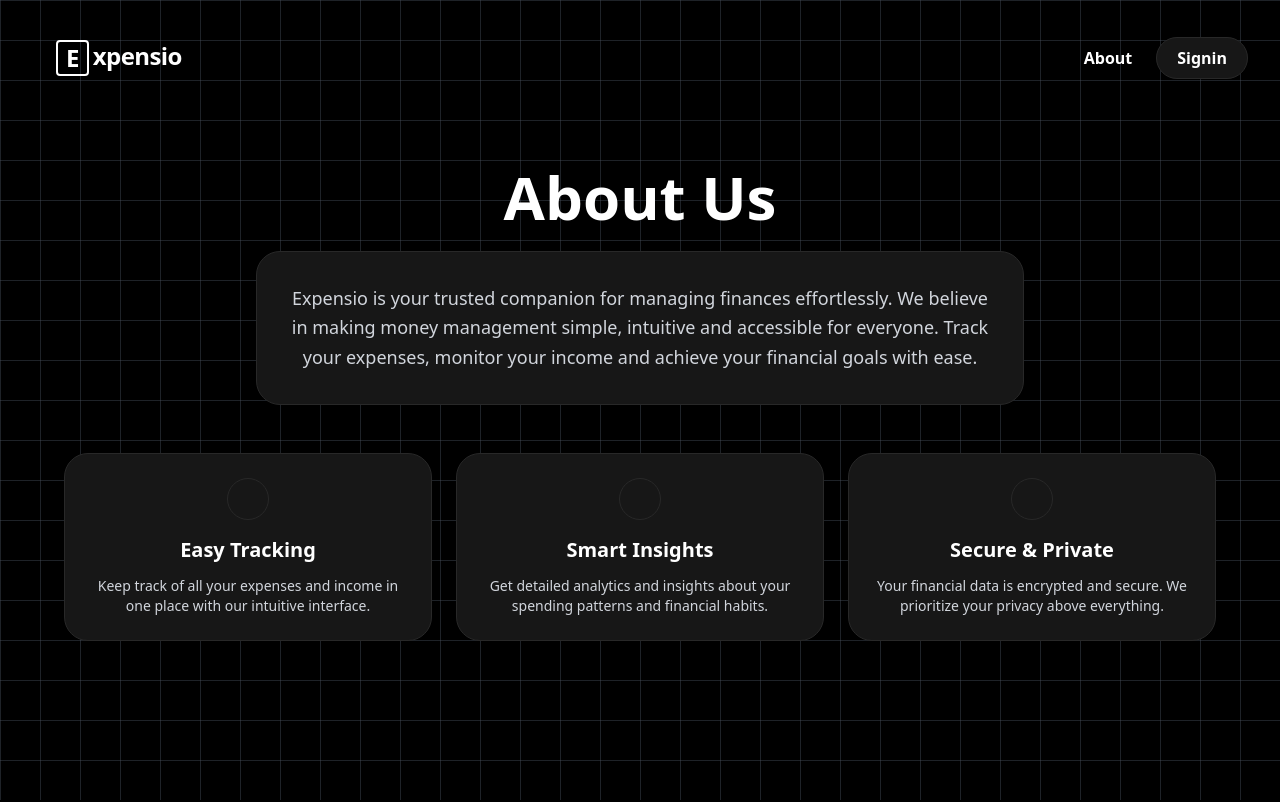
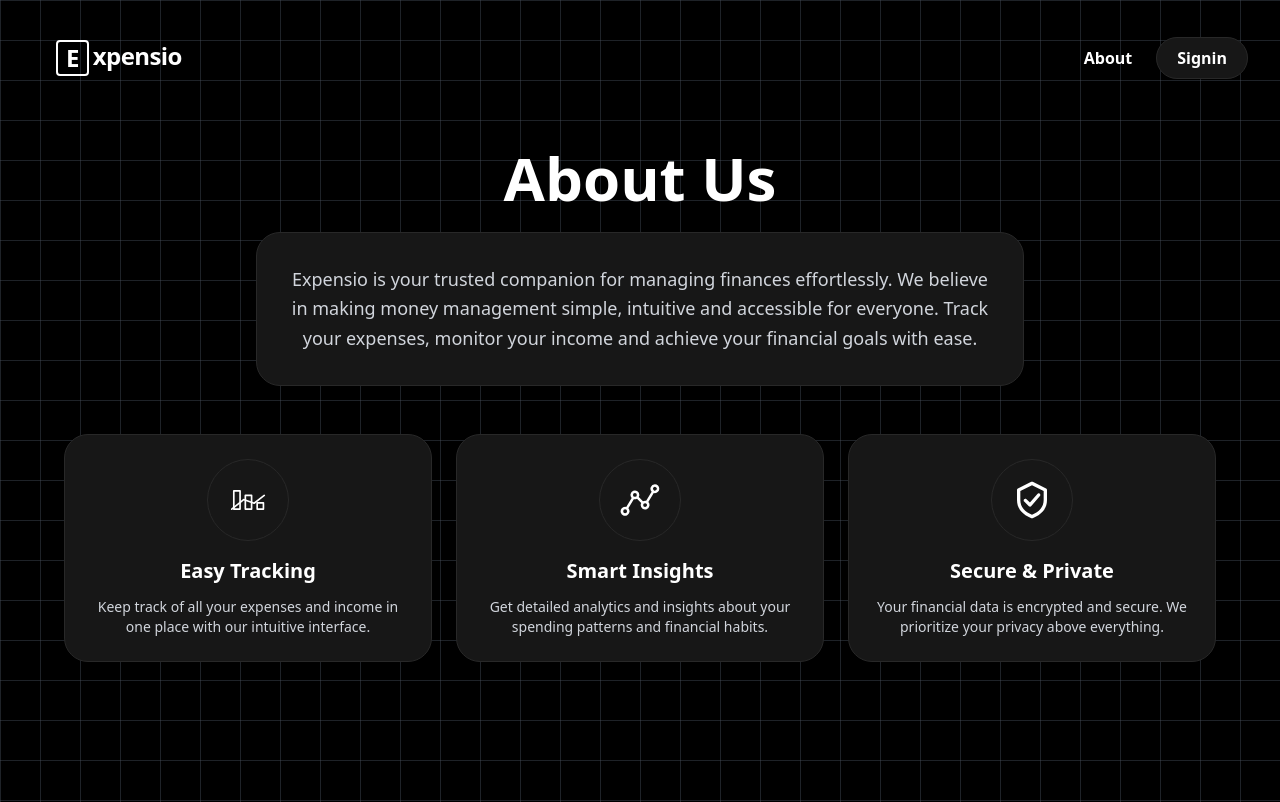
Before and after one commit to jaydxxp/Expensio, a React app in the folder frontend/: page /about in a window 1280 px wide. Built offline with nearby package versions, Linux system fonts and the light colour scheme; the HTML template or start-up script is replaced by a standard one.

Commit message:
fix some icon and History of expenses bug

```diff
--- a/frontend/src/components/Recent.tsx
+++ b/frontend/src/components/Recent.tsx
@@ -24,10 +24,10 @@ export default function RecentExpense() {
   };
   const [expenses, setExpenses] = useState<Expense[]>([
     {
-      title: "Eat Repeat",
-      category: "Food",
-      date: "2025-10-27",
-      amount: 222,
+      title: "",
+      category: "",
+      date: "",
+      amount: 1,
       recurring: false,
     },
   ]);
--- a/frontend/src/page/About.tsx
+++ b/frontend/src/page/About.tsx
@@ -19,7 +19,52 @@ export default function AboutUs() {
 
         <div className="grid grid-cols-1 md:grid-cols-3 gap-6 max-w-6xl">
           <div className="flex flex-col items-center bg-linear-to-br bg-[#171717] border border-[#282828] rounded-3xl p-6 hover:shadow-2xl hover:scale-105 transition-all duration-300">
-            <div className="bg-[#171717] border border-[#282828] rounded-full p-5 mb-4"></div>
+            <div className="bg-[#171717] border border-[#282828] rounded-full p-5 mb-4">
+              <svg
+                viewBox="0 0 48 48"
+                xmlns="http://www.w3.org/2000/svg"
+                className="w-10 h-10 text-white"
+                fill="none"
+              >
+                <rect
+                  x="6.9608"
+                  y="13.065"
+                  width="7.5178"
+                  height="21.87"
+                  stroke="currentColor"
+                  strokeWidth="2"
+                  strokeLinecap="round"
+                  strokeLinejoin="round"
+                />
+                <rect
+                  x="20.7926"
+                  y="18.5325"
+                  width="7.5178"
+                  height="16.4025"
+                  stroke="currentColor"
+                  strokeWidth="2"
+                  strokeLinecap="round"
+                  strokeLinejoin="round"
+                />
+                <rect
+                  x="34.994"
+                  y="27.4172"
+                  width="7.5178"
+                  height="7.5178"
+                  stroke="currentColor"
+                  strokeWidth="2"
+                  strokeLinecap="round"
+                  strokeLinejoin="round"
+                />
+                <path
+                  d="M4.5 34.9237L18.7938 23.4332L31.2701 27.9308L43.5 18.5043"
+                  stroke="currentColor"
+                  strokeWidth="2"
+                  strokeLinecap="round"
+                  strokeLinejoin="round"
+                />
+              </svg>
+            </div>
             <h3 className="text-xl font-bold text-white mb-3">Easy Tracking</h3>
             <p className="text-gray-300 text-center text-sm">
               Keep track of all your expenses and income in one place with our
@@ -28,7 +73,54 @@ export default function AboutUs() {
           </div>
 
           <div className="flex flex-col items-center bg-[#171717] border border-[#282828] rounded-3xl p-6 hover:shadow-2xl hover:scale-105 transition-all duration-300">
-            <div className="bg-[#171717] border border-[#282828] rounded-full p-5 mb-4"></div>
+            <div className="bg-[#171717] border border-[#282828] rounded-full p-5 mb-4">
+              <svg
+                viewBox="0 0 32 32"
+                xmlns="http://www.w3.org/2000/svg"
+                xmlnsXlink="http://www.w3.org/1999/xlink"
+                fill="#000000"
+                className="w-10 h-10 text-white"
+              >
+                <g id="SVGRepo_bgCarrier" strokeWidth="0"></g>
+                <g
+                  id="SVGRepo_tracerCarrier"
+                  strokeLinecap="round"
+                  strokeLinejoin="round"
+                ></g>
+                <g id="SVGRepo_iconCarrier">
+                  {" "}
+                  <defs>
+                    {" "}
+                    <clipPath id="clip-insights">
+                      {" "}
+                      <rect width="32" height="32"></rect>{" "}
+                    </clipPath>{" "}
+                  </defs>{" "}
+                  <g id="insights" clipPath="url(#clip-insights)">
+                    {" "}
+                    <g
+                      id="Group_1718"
+                      data-name="Group 1718"
+                      transform="translate(-208 -468)"
+                    >
+                      {" "}
+                      <g id="Group_1717" data-name="Group 1717">
+                        {" "}
+                        <g id="Group_1716" data-name="Group 1716">
+                          {" "}
+                          <path
+                            id="Path_3714"
+                            data-name="Path 3714"
+                            d="M235.9,471.449a3.524,3.524,0,0,0-2.594,5.925l-4.357,7.284a3.53,3.53,0,0,0-.877-.123,3.492,3.492,0,0,0-1.68.444l-3.372-3.372a3.488,3.488,0,0,0,.444-1.679,3.538,3.538,0,1,0-6.131,2.387l-4.358,7.284a3.477,3.477,0,0,0-.877-.123,3.568,3.568,0,1,0,2.594,1.15l4.357-7.284a3.53,3.53,0,0,0,.877.123,3.492,3.492,0,0,0,1.68-.444l3.372,3.372a3.488,3.488,0,0,0-.444,1.679,3.538,3.538,0,1,0,6.131-2.386l4.358-7.285a3.477,3.477,0,0,0,.877.123,3.537,3.537,0,1,0,0-7.075Zm-23.8,23.1a1.537,1.537,0,1,1,1.538-1.537A1.54,1.54,0,0,1,212.1,494.551Zm6.291-14.623a1.537,1.537,0,1,1,1.537,1.537A1.54,1.54,0,0,1,218.39,479.928Zm9.683,9.682a1.537,1.537,0,1,1,0-3.075,1.517,1.517,0,0,1,.777.219l.008.007.024.01a1.534,1.534,0,0,1-.809,2.839Zm7.828-13.086a1.517,1.517,0,0,1-.778-.219l-.007-.006-.014-.005a1.53,1.53,0,1,1,.8.23Z"
+                            fill="#ffffff"
+                          ></path>{" "}
+                        </g>{" "}
+                      </g>{" "}
+                    </g>{" "}
+                  </g>{" "}
+                </g>
+              </svg>
+            </div>
             <h3 className="text-xl font-bold text-white mb-3">
               Smart Insights
             </h3>
@@ -39,7 +131,30 @@ export default function AboutUs() {
           </div>
 
           <div className="flex flex-col items-center bg-[#171717] border border-[#282828] rounded-3xl p-6 hover:shadow-2xl hover:scale-105 transition-all duration-300">
-            <div className=" bg-[#171717] border border-[#282828] rounded-full p-5 mb-4"></div>
+            <div className=" bg-[#171717] border border-[#282828] rounded-full p-5 mb-4">
+              <svg
+                viewBox="0 0 24 24"
+                fill="none"
+                xmlns="http://www.w3.org/2000/svg"
+                className="w-10 h-10 text-white"
+              >
+                <g id="SVGRepo_bgCarrier" strokeWidth="0"></g>
+                <g
+                  id="SVGRepo_tracerCarrier"
+                  strokeLinecap="round"
+                  strokeLinejoin="round"
+                ></g>
+                <g id="SVGRepo_iconCarrier">
+                  {" "}
+                  <path
+                    fill-rule="evenodd"
+                    clip-rule="evenodd"
+                    d="M12.4472 1.10557C12.1657 0.964809 11.8343 0.964809 11.5528 1.10557L3.55279 5.10557C3.214 5.27496 3 5.62123 3 6V12C3 14.6622 3.86054 16.8913 5.40294 18.7161C6.92926 20.5218 9.08471 21.8878 11.6214 22.9255C11.864 23.0248 12.136 23.0248 12.3786 22.9255C14.9153 21.8878 17.0707 20.5218 18.5971 18.7161C20.1395 16.8913 21 14.6622 21 12V6C21 5.62123 20.786 5.27496 20.4472 5.10557L12.4472 1.10557ZM5 12V6.61803L12 3.11803L19 6.61803V12C19 14.1925 18.305 15.9635 17.0696 17.425C15.8861 18.8252 14.1721 19.9803 12 20.9156C9.82786 19.9803 8.11391 18.8252 6.93039 17.425C5.69502 15.9635 5 14.1925 5 12ZM16.7572 9.65323C17.1179 9.23507 17.0714 8.60361 16.6532 8.24284C16.2351 7.88207 15.6036 7.9286 15.2428 8.34677L10.7627 13.5396L8.70022 11.5168C8.30592 11.1301 7.67279 11.1362 7.28607 11.5305C6.89935 11.9248 6.90549 12.5579 7.29978 12.9446L10.1233 15.7139C10.3206 15.9074 10.5891 16.0106 10.8651 15.9991C11.1412 15.9876 11.4002 15.8624 11.5807 15.6532L16.7572 9.65323Z"
+                    fill="#ffffff"
+                  ></path>{" "}
+                </g>
+              </svg>
+            </div>
             <h3 className="text-xl font-bold text-white mb-3">
               Secure & Private
             </h3>
```
